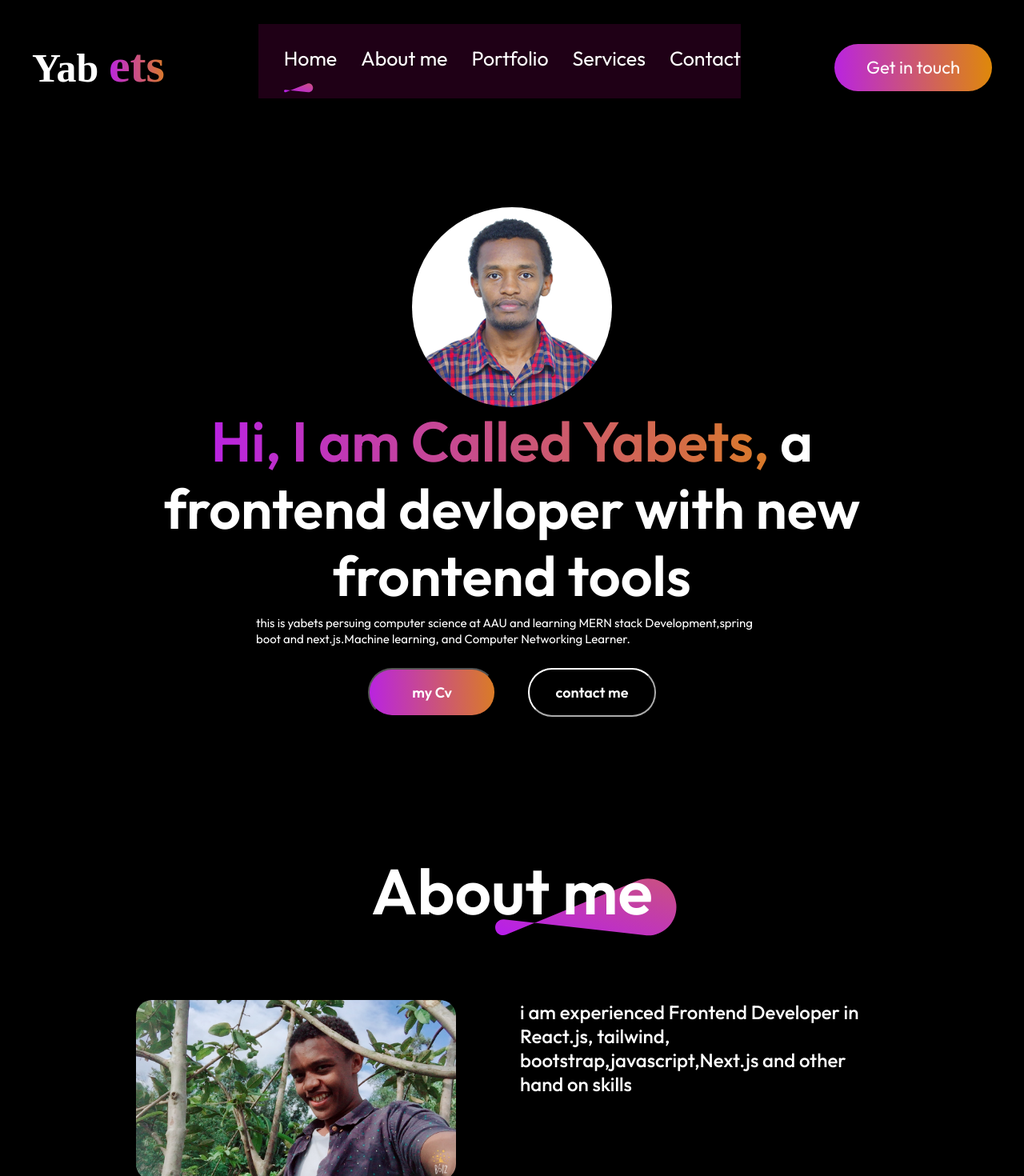
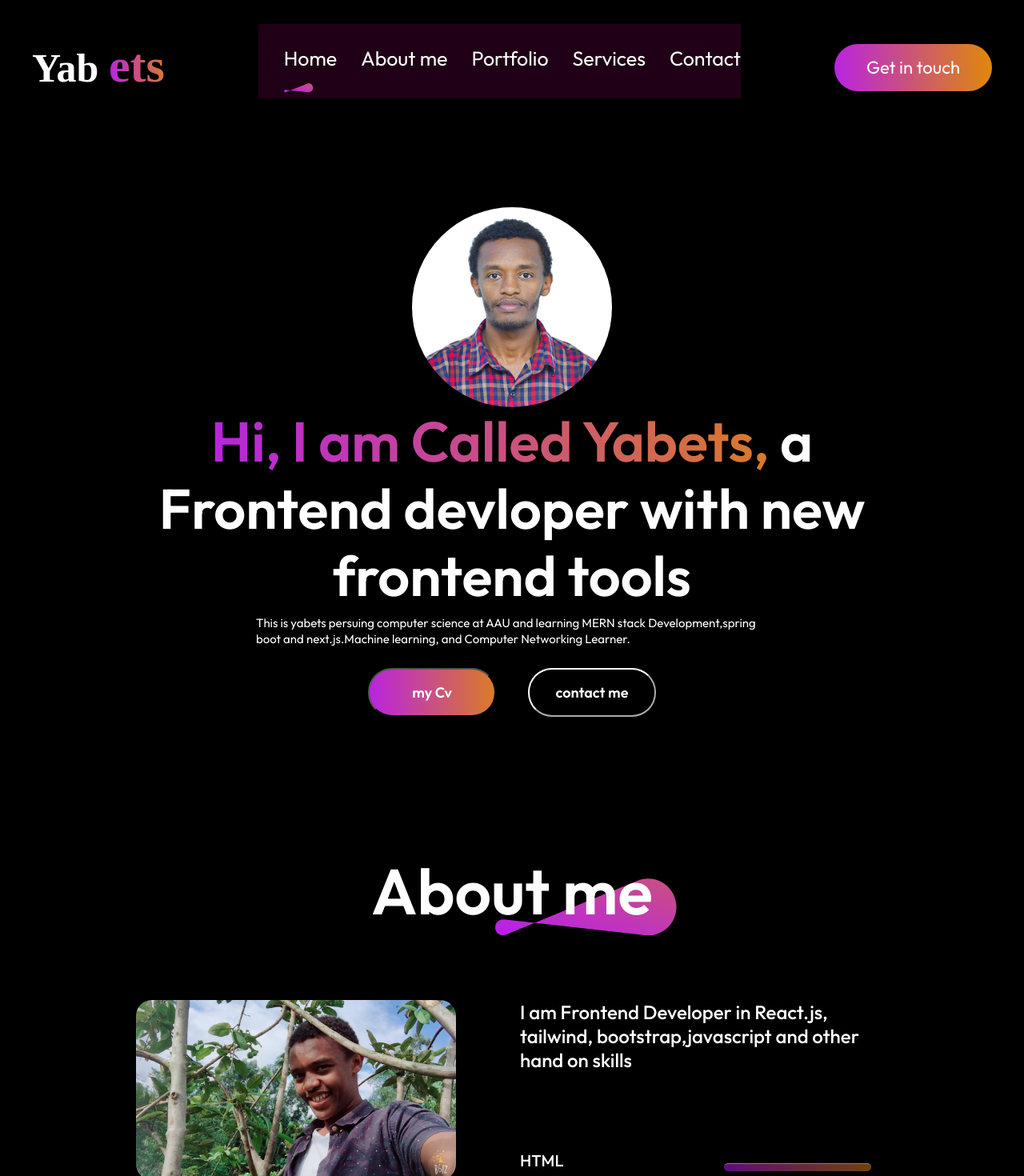
Before and after one commit to yabuz87/portfolio, a React (Vite) app: page / in a window 1280 px wide. Shown: the top 1470 px of the page at 80% size. Built offline with nearby package versions, Linux system fonts and the light colour scheme; a web font is replaced by a local one.

Commit message:
same commit has happend

```diff
--- a/src/components/About/About.jsx
+++ b/src/components/About/About.jsx
@@ -17,7 +17,7 @@ const About = () => {
         </div>
         <div className="about-right">
             <div className="about-para">
-                <p>i am experienced  Frontend Developer in React.js, tailwind, bootstrap,javascript,Next.js and other hand on skills</p>
+                <p>I am Frontend Developer in React.js, tailwind, bootstrap,javascript and other hand on skills</p>
             </div>
             <div className="skills">
                <div className="about-skill"><p> HTML</p> <hr style={{width:"40%"}}></hr></div>
--- a/src/components/hero/Hero.jsx
+++ b/src/components/hero/Hero.jsx
@@ -8,9 +8,9 @@ const Hero = () => {
   return (
     <div id="home" className="hero">
       <img src={heroImage} className="hero-img" alt="Hero section image"/>
-      <h1><span>Hi, I am Called Yabets, </span>a frontend devloper  with new frontend tools</h1>
+      <h1><span>Hi, I am Called Yabets, </span>a Frontend devloper  with new frontend tools</h1>
       <p>
-      this is yabets persuing computer science at AAU and learning   MERN stack Development,spring boot and next.js.Machine learning, and Computer Networking Learner.
+      This is yabets persuing computer science at AAU and learning   MERN stack Development,spring boot and next.js.Machine learning, and Computer Networking Learner.
       </p>
 
       <div>
```
